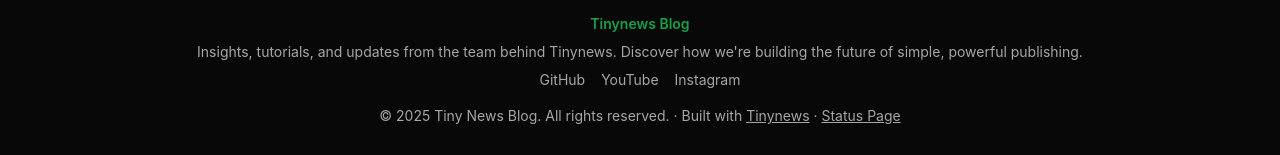
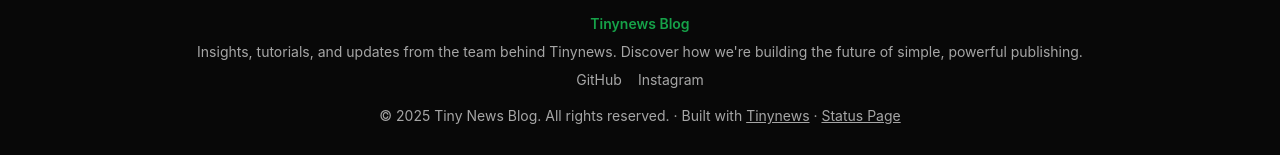
Before and after one commit to stefangotikj/tinynews-blog, a React (Vite) app: page /blog/customizing-tinynews-site-config in a window 1280 px wide. Shown: the part 4171-4326 px from the top of the page. Built offline with nearby package versions, Linux system fonts and the light colour scheme.

Commit message:
Comment out YouTube link in social config @coderabbitai
The YouTube link in the social media section of site.config.ts was commented out, likely to hide it from the site or disable its display. No other social links were changed.

```diff
--- a/src/site.config.ts
+++ b/src/site.config.ts
@@ -121,12 +121,12 @@
   // ===== SOCIAL MEDIA LINKS =====
   // Remove or comment out any platforms you don't use
   social: {
-   // twitter: "https://twitter.com/yourusername",
-    github: "https://github.com/stefangotikj/tinynews-blog",
-   // linkedin: "https://linkedin.com/in/yourusername",
-    youtube: "https://youtube.com/@yourchannel",
-    instagram: "https://instagram.com/tinynews.site",
-    // facebook: "https://facebook.com/yourpage",
+  //twitter: "https://twitter.com/yourusername",
+  github: "https://github.com/stefangotikj/tinynews-blog",
+  //linkedin: "https://linkedin.com/in/yourusername",
+  //youtube: "https://youtube.com/@yourchannel",
+  instagram: "https://instagram.com/tinynews.site",
+  //facebook: "https://facebook.com/yourpage",
   },
 
   // ===== FOOTER CONFIGURATION =====
```
